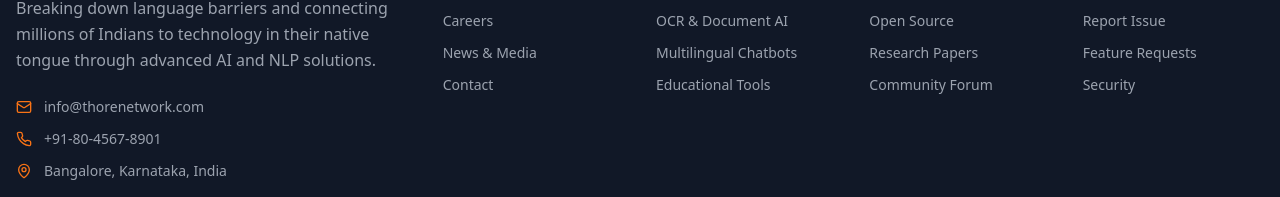
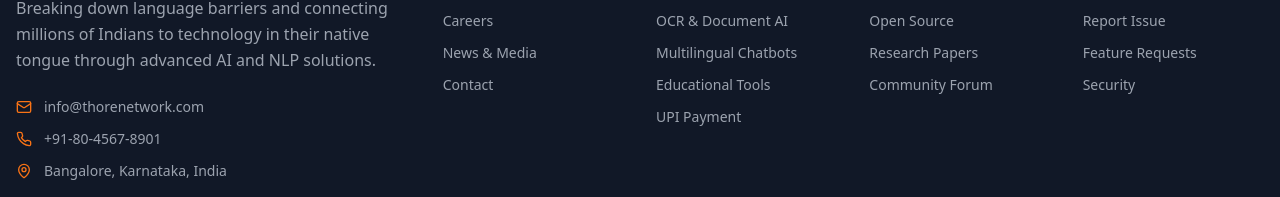
Before and after one commit to Thorenetwork/thore-insights, a React (Vite) app: page /insights in a window 1280 px wide. Shown: the part 1911-2108 px from the top of the page. Built offline with nearby package versions, Linux system fonts and the light colour scheme.

Commit message:
Add UPI page link to footer
Added a link to the UPI payment page in the footer navigation.

```diff
--- a/src/components/Footer.tsx
+++ b/src/components/Footer.tsx
@@ -20,7 +20,8 @@ const Footer = () => {
       { name: "Language Translation", href: "#solutions" },
       { name: "OCR & Document AI", href: "#solutions" },
       { name: "Multilingual Chatbots", href: "#solutions" },
-      { name: "Educational Tools", href: "#solutions" }
+      { name: "Educational Tools", href: "#solutions" },
+      { name: "UPI Payment", href: "/upi-payment" }
     ],
     resources: [
       { name: "Developer Docs", href: "#resources" },
```
